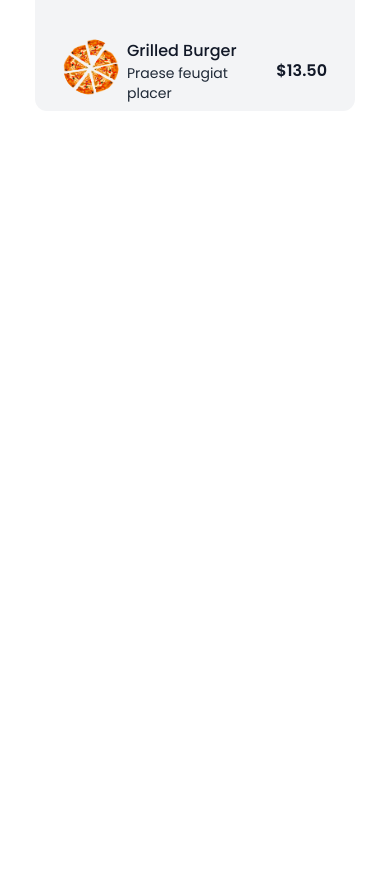
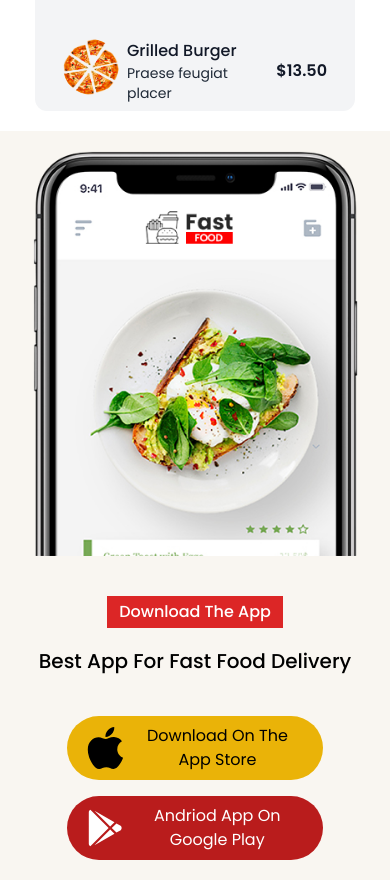
Before and after one commit to YousufMohammadi/restaurant-website, a React (Vite) app: page / in a window 390 px wide. Shown: the part 8025-8905 px from the top of the page. Before the commit the page ends 8136 px from the top, so only its background shows below. Built offline with nearby package versions, Linux system fonts and the light colour scheme.

Commit message:
applicationDownload component responsived

```diff
--- a/src/Components/ApplicationDownload.jsx
+++ b/src/Components/ApplicationDownload.jsx
@@ -4,28 +4,28 @@ import { FaGooglePlay } from 'react-icons/fa';
 
 function ApplicationDownload() {
   return (
-    <section className="flex h-screen w-full flex-col items-center justify-center">
-      <div className="flex w-full flex-col items-center justify-center bg-lightBrown">
-        <div className="flex h-3/4 w-5/6 justify-around gap-10">
+    <section className="mt-5 flex h-fit w-full flex-col items-center justify-center">
+      <div className="flex w-full flex-col items-center justify-center bg-lightBrown py-5">
+        <div className="flex h-3/4 w-5/6 flex-col justify-around gap-10 md:w-10/12 md:flex-row md:justify-between">
           <img src={mobile} alt="mobile" />
-          <div className="flex w-1/2 flex-col justify-center gap-5">
+          <div className="flex flex-col items-center justify-center gap-5 md:w-1/2 md:items-start">
             <h3 className="w-44 bg-red-600 px-2 py-1 text-center font-poppins font-medium capitalize text-white">
               Download the App
             </h3>
-            <h1 className="px-2 font-poppins text-5xl font-bold capitalize leading-snug">
+            <h1 className="mb-5 text-center font-poppins text-xl font-medium capitalize leading-snug md:text-start lg:w-11/12 lg:text-5xl xl:w-2/3">
               Best App For Fast Food Delivery
             </h1>
-            <div className="flex justify-start gap-4">
+            <div className="flex flex-col justify-start gap-4 lg:flex-row">
               <a
                 href="#"
-                className="text-dark flex w-56 items-center justify-start gap-2 rounded-full bg-yellow-500 px-5 py-4 text-center font-poppins font-normal capitalize hover:bg-yellow-400"
+                className="text-dark flex w-64 items-center justify-start gap-2 rounded-full bg-yellow-500 px-5 py-2 text-center font-poppins font-normal capitalize hover:bg-yellow-400 md:w-56 md:py-4"
               >
                 <FaApple className="text-5xl" />
                 Download on the App Store
               </a>
               <a
                 href="#"
-                className="flex w-56 items-center justify-start gap-2 rounded-full bg-red-700 px-5 py-4 text-center font-poppins font-normal capitalize text-white hover:bg-red-600"
+                className="flex w-64 items-center justify-start gap-2 rounded-full bg-red-700 px-5 py-2 text-center font-poppins font-normal capitalize text-white hover:bg-red-600 md:w-56 md:py-4"
               >
                 <FaGooglePlay className="text-5xl" />
                 Andriod App on Google Play
--- a/src/Pages/Home.jsx
+++ b/src/Pages/Home.jsx
@@ -21,8 +21,8 @@ function Home() {
       <DailyDeal />
       <Suggestion />
       <MenuComponent />
-      {/* <ApplicationDownload />
-      <Blog />
+      <ApplicationDownload />
+      {/* <Blog />
       <Booking />
       <Footer /> */}
     </main>
```
